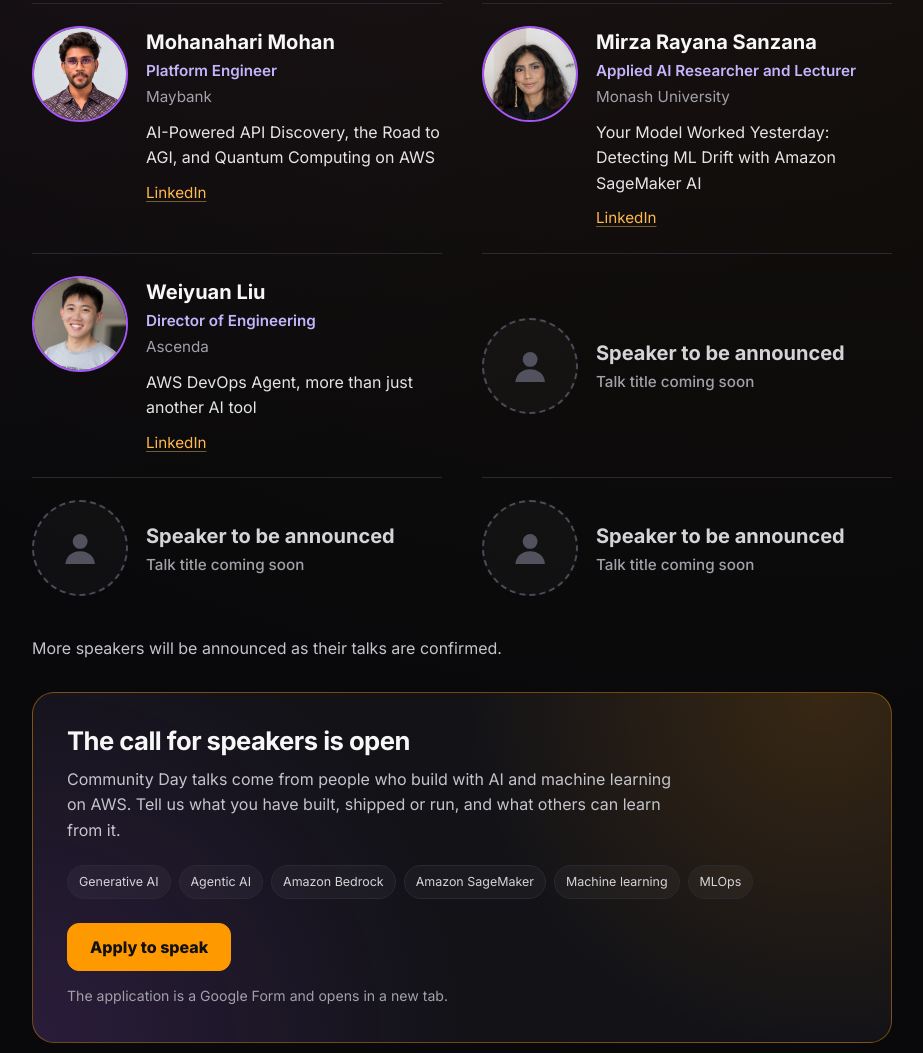
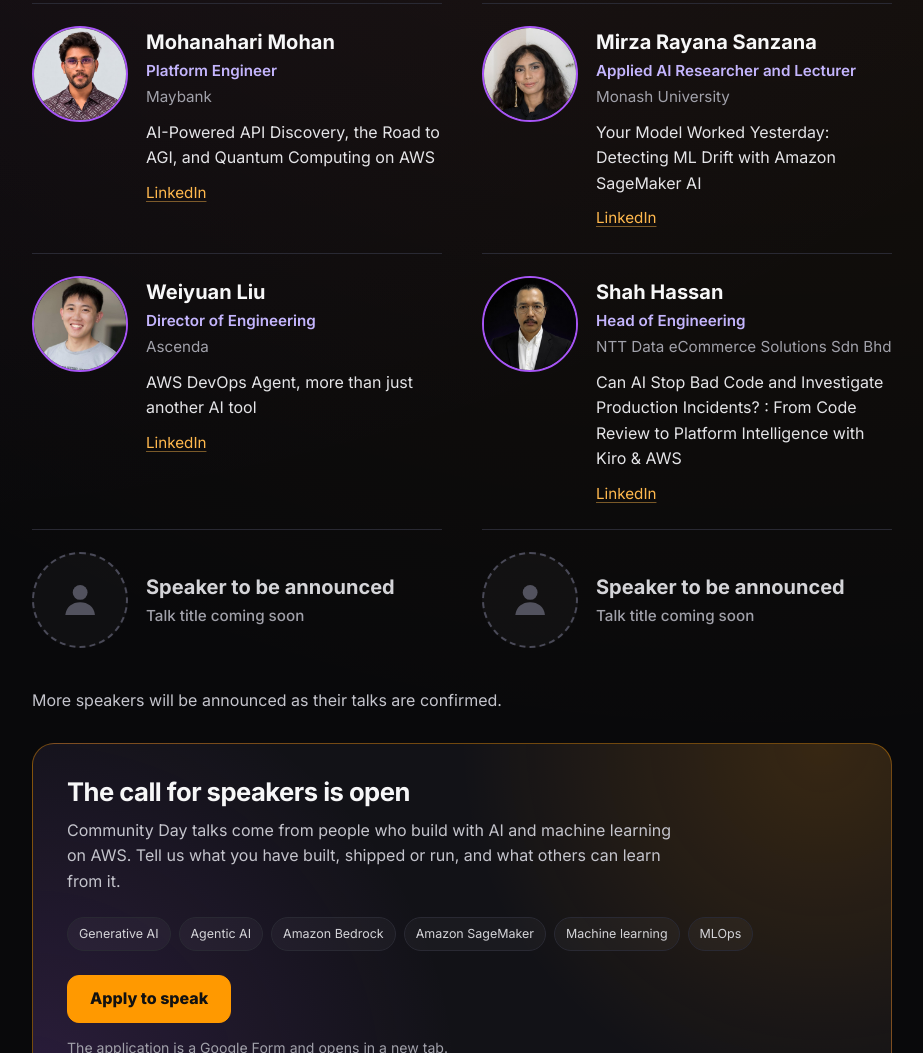
Before and after one commit to awsugaimlkl/website, an Astro site: page /events/community-day-2026 in a window 1280 px wide. Shown: the part 2081-3134 px from the top of the page, without its empty margins (338-1261 px from the left). Built offline with nearby package versions, Linux system fonts and the light colour scheme; Astro itself is replaced by a stand-in of ours.

Commit message:
Add Shah Hassan to the Community Day speakers
Head of Engineering at NTT Data eCommerce Solutions Sdn Bhd, speaking on
code review and production incident investigation with Kiro and AWS.

```diff
--- a/src/pages/events/community-day-2026.md
+++ b/src/pages/events/community-day-2026.md
@@ -83,6 +83,12 @@
     talk: "AWS DevOps Agent, more than just another AI tool"
     linkedin: "https://www.linkedin.com/in/liuweiyuan/"
     photo: "weiyuan-liu"
+  - name: "Shah Hassan"
+    role: "Head of Engineering"
+    affiliation: "NTT Data eCommerce Solutions Sdn Bhd"
+    talk: "Can AI Stop Bad Code and Investigate Production Incidents? : From Code Review to Platform Intelligence with Kiro & AWS"
+    linkedin: "https://www.linkedin.com/in/tsshahhassan"
+    photo: "shah-hassan"
 
 # Schedule. One entry per slot, in order. This is a placeholder outline: replace it with
 # the real slots when the agenda is set, and remove agendaNote at the same time.
```
Also changed, not shown: src/assets/speakers/shah-hassan.jpg (added).
